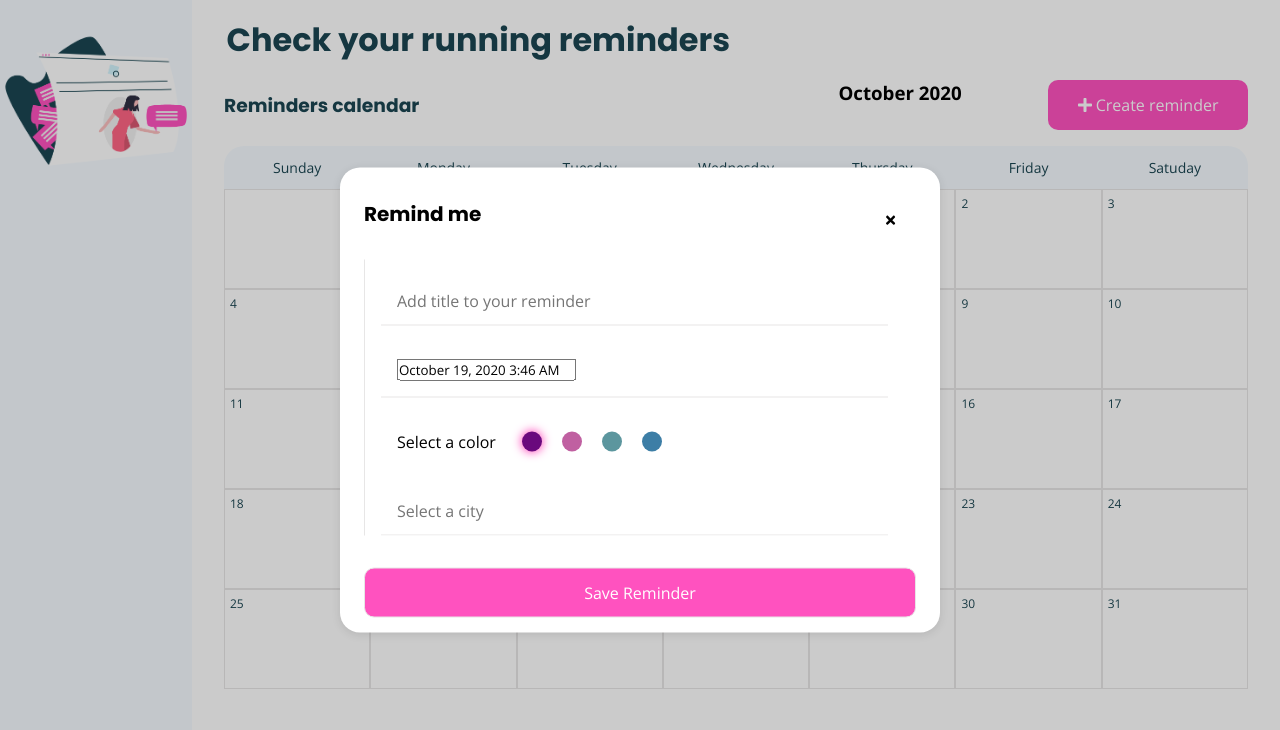
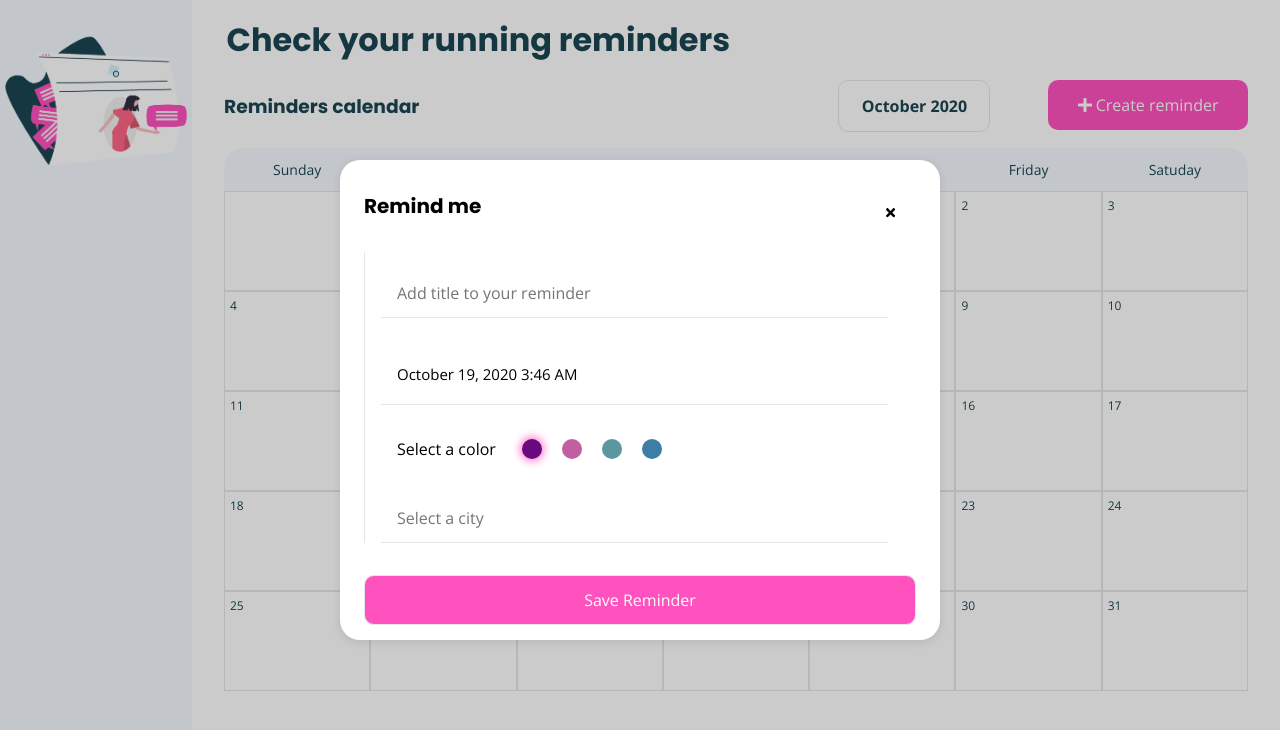
Before and after one commit to tanismith/calendar-challenge, a React (Create React App) app: page / in a window 1280 px wide. Both pictures are taken after a click on the button "Create reminder". Shown: the top 730 px of the page. Built offline with nearby package versions, Linux system fonts and the light colour scheme.

Commit message:
css improvements

```diff
--- a/src/App.scss
+++ b/src/App.scss
@@ -116,33 +116,18 @@
         .controlsBar__buttonsBox {
           display: flex;
           justify-content: space-between;
-          .dateTimePicker {
+          .dateTimePicker__title {
             display: flex;
-            width: 200px;
+            width: 150px;
             height: 50px;
             background: white;
             border: 1px solid var(--gray-color);
             border-radius: 10px;
-            justify-content: space-between;
+            justify-content: center;
             align-items: center;
-            .dateTimePicker__navButton {
-              width: 30px;
-              height: inherit;
-              border: none;
-              background: none;
-              color: gray;
-              cursor: pointer;
-              outline: none;
-              font-size: 15px;
-              &:hover {
-                color: var(--secondary-color);
-              }
-            }
-            .dateTimePicker__title {
-              font-family: var(--texts-font);
-              font-size: 16px;
-              color: var(--primary-color);
-            }
+            font-family: var(--texts-font);
+            font-size: 16px;
+            color: var(--primary-color);
           }
 
           .newReminderButton {
@@ -211,7 +196,12 @@
                 border: none;
                 width: 20%;
                 height: 15%;
+                background: var(--background-color);
+                margin-top: 3px;
                 cursor: pointer;
+                .fa-ellipsis-v {
+                  color: var(--primary-color);
+                }
               }
             }
 
@@ -264,19 +254,7 @@
     padding: 15px 1.5em;
     border-radius: 20px;
     box-shadow: 0 2px 10px 0 var(--box-shadow-color);
-    .deleteReminder {
-      height: inherit;
-      border: none;
-      border-radius: 5px;
-      background: none;
-      outline: none;
-      color: var(--primary-color);
-      margin: 0 10px;
-      cursor: pointer;
-      &:hover {
-        color: var(--secondary-color);
-      }
-    }
+
     .addReminder__closeBar {
       display: flex;
       justify-content: space-between;
@@ -287,6 +265,22 @@
         font-family: var(--titles-font);
         font-size: 20px;
       }
+      .deleteReminder {
+        height: inherit;
+        border: none;
+        border-radius: 5px;
+        background: none;
+        outline: none;
+        margin: 0 10px;
+        cursor: pointer;
+        .fa-trash {
+          color: var(--primary-color);
+          font-size: 16px;
+          &:hover {
+            color: var(--secondary-color);
+          }
+        }
+      }
       .addReminder__closeButton {
         width: 50px;
         height: 45px;
@@ -296,9 +290,12 @@
         outline: none;
         font-family: var(--titles-font);
         cursor: pointer;
-
         &:hover {
           background-color: var(--background-color);
+        }
+        .fa-ellipsis-v {
+          font-size: 20px;
+          color: var(--primary-color);
         }
       }
     }
@@ -345,12 +342,15 @@
       }
       .react-datepicker-wrapper {
         display: block;
+        border-bottom: 1px solid var(--gray-color);
         .react-datepicker__input-container {
           width: 100%;
+          border: none;
           box-sizing: border-box;
           cursor: pointer;
-          padding: 1em 0 1em 1em;
-          border-bottom: 1px solid var(--gray-color);
+          padding: 1em 0 10px 8px;
+          outline: none;
+          font-size: 15px;
         }
       }
       .colorPickerBar {
@@ -478,10 +478,20 @@
       box-shadow: 0 5px 8px var(--box-shadow-color);
       .editReminder,
       .deleteReminder {
+        width: 30px;
+        height: 50px;
         margin: 0 5px;
         cursor: pointer;
-        &:hover {
-          color: var(--secondary-color);
+        background: none;
+        border: none;
+        outline: none;
+        .fa-edit,
+        .fa-trash {
+          color: var(--primary-color);
+          font-size: 16px;
+          &:hover {
+            color: var(--secondary-color);
+          }
         }
       }
     }
--- a/src/components/Day.js
+++ b/src/components/Day.js
@@ -36,7 +36,7 @@ export default function Day({ day }) {
               context.setRemindersList(reminders);
             }}
           >
-            ...
+            <i className="fas fa-ellipsis-v"></i>
           </button>
         )}
       </div>
--- a/src/components/ReminderModal.js
+++ b/src/components/ReminderModal.js
@@ -15,7 +15,13 @@ class CustomInput extends React.Component {
   render() {
     const { value, onClick } = this.props;
     return (
-      <input aria-label="dateInput" readOnly onClick={onClick} value={value} />
+      <input
+        className="react-datepicker__input-container"
+        aria-label="dateInput"
+        readOnly
+        onClick={onClick}
+        value={value}
+      />
     );
   }
 }
@@ -99,11 +105,11 @@ export default function ReminderModal({ setShowModal, reminder }) {
     }
   }, [date, weatherResult]);
 
-  //The below function allows to save the values of props selected and entered in a new reminder or and existing one
+  //The function allows to save the values of props selected and entered in a new reminder or and existing one
   //To save a reminder edited by the user, the function finds the ID and a new array its created
   // by filtering.
   function handleSave(e) {
-    e.preventDefault(); //of submit form
+    e.preventDefault();
     const reminderToSave = {
       id: reminder.id || uuidv4(),
       title,
--- a/src/components/RemindersModal.js
+++ b/src/components/RemindersModal.js
@@ -57,12 +57,15 @@ export default function RemindersModal() {
               <p className="descriptionReminder">{item.title}</p>
             </div>
             <div>
-              <a className="editReminder" onClick={() => handleEdit(item)}>
+              <button className="editReminder" onClick={() => handleEdit(item)}>
                 <i className="fas fa-edit" />
-              </a>
-              <a className="deleteReminder" onClick={() => handleDelete(item)}>
+              </button>
+              <button
+                className="deleteReminder"
+                onClick={() => handleDelete(item)}
+              >
                 <i className="fas fa-trash" />
-              </a>
+              </button>
             </div>
           </div>
         ))}
```
